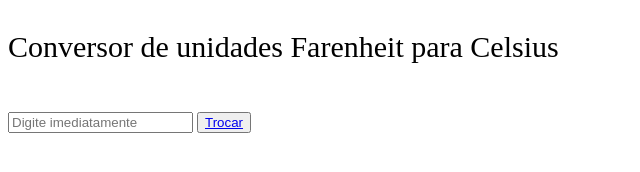
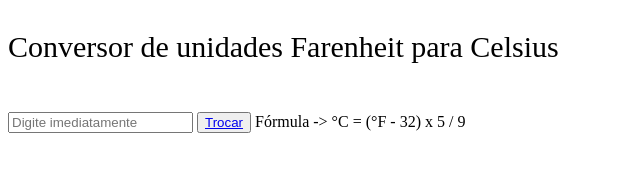
Before and after one commit to Meteoric78/Conversor, a plain HTML site: page javatest.html in a window 1280 px wide. Shown: the whole page, without its empty margins (0-640 px from the left). Drawn offline with Linux system fonts and the light colour scheme.

Commit message:
adicionar formula

```diff
--- a/javatest.html
+++ b/javatest.html
@@ -11,6 +11,7 @@
            <p id="intro">Conversor de unidades Farenheit para Celsius</p> <br>
            <input oninput="convertFc()" type="text" placeholder="Digite imediatamente" id="num">
            <button id="button"><a href="najatest.html">Trocar</a></button>
+           Fórmula ->  °C = (°F - 32) x 5 / 9
            <p id="resul"></p>
            <script src="javali.js">
            </script>
```
